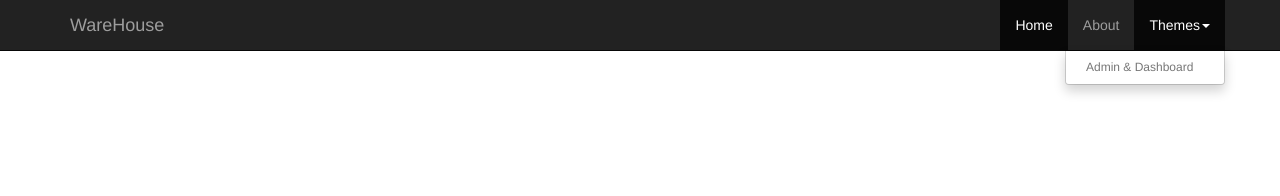
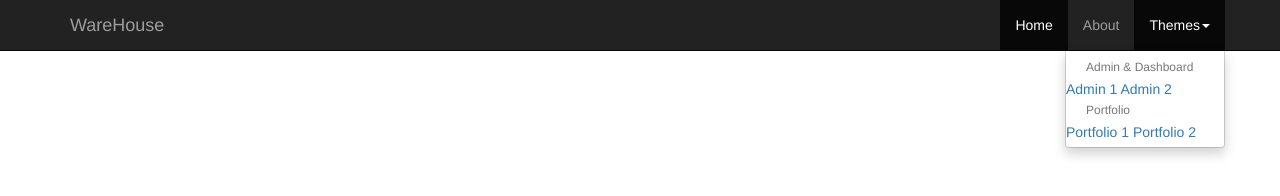
Before and after one commit to JericMagaway/Bootstrap-Designing, a plain HTML site: page Index.html in a window 1280 px wide. Both pictures are taken after a click on the link "Themes". Drawn offline with nearby package versions, Linux system fonts and the light colour scheme.

Commit message:
Bootstrap

```diff
--- a/Index.html
+++ b/Index.html
@@ -45,9 +45,18 @@
                 <ul class="dropdown-menu">
 
                     <li class="dropdown-header">Admin & Dashboard</li>
+                    <a href="#">Admin 1</a>
+                    <a href="#">Admin 2</a>
+                     <li class="dropdown-header">Portfolio</li>
+                    <a href="#">Portfolio 1</a>
+                    <a href="#">Portfolio 2</a>
+
 
                     </ul>
+
+
                 </li>
+
 
                  </div>
 
```
